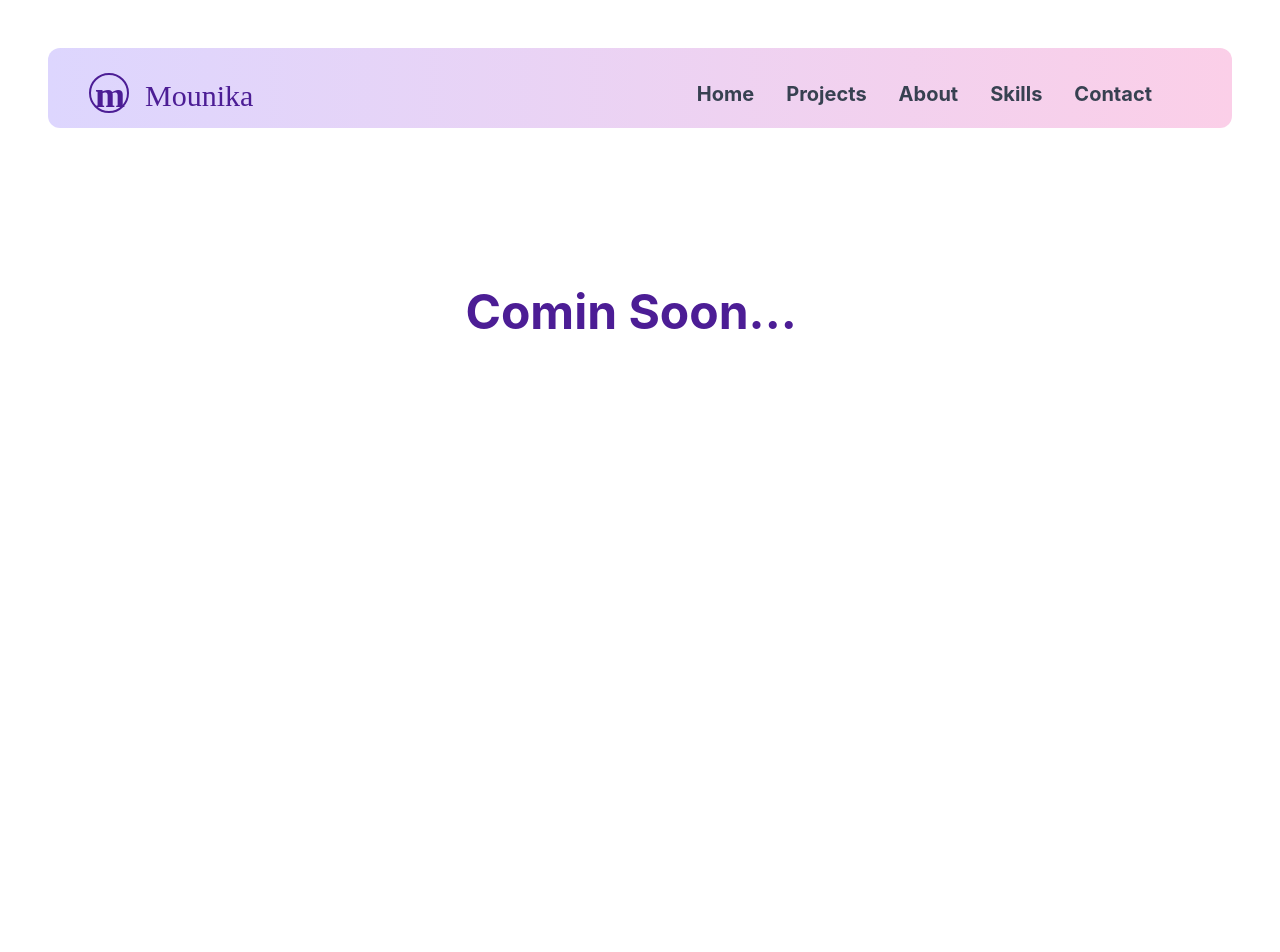
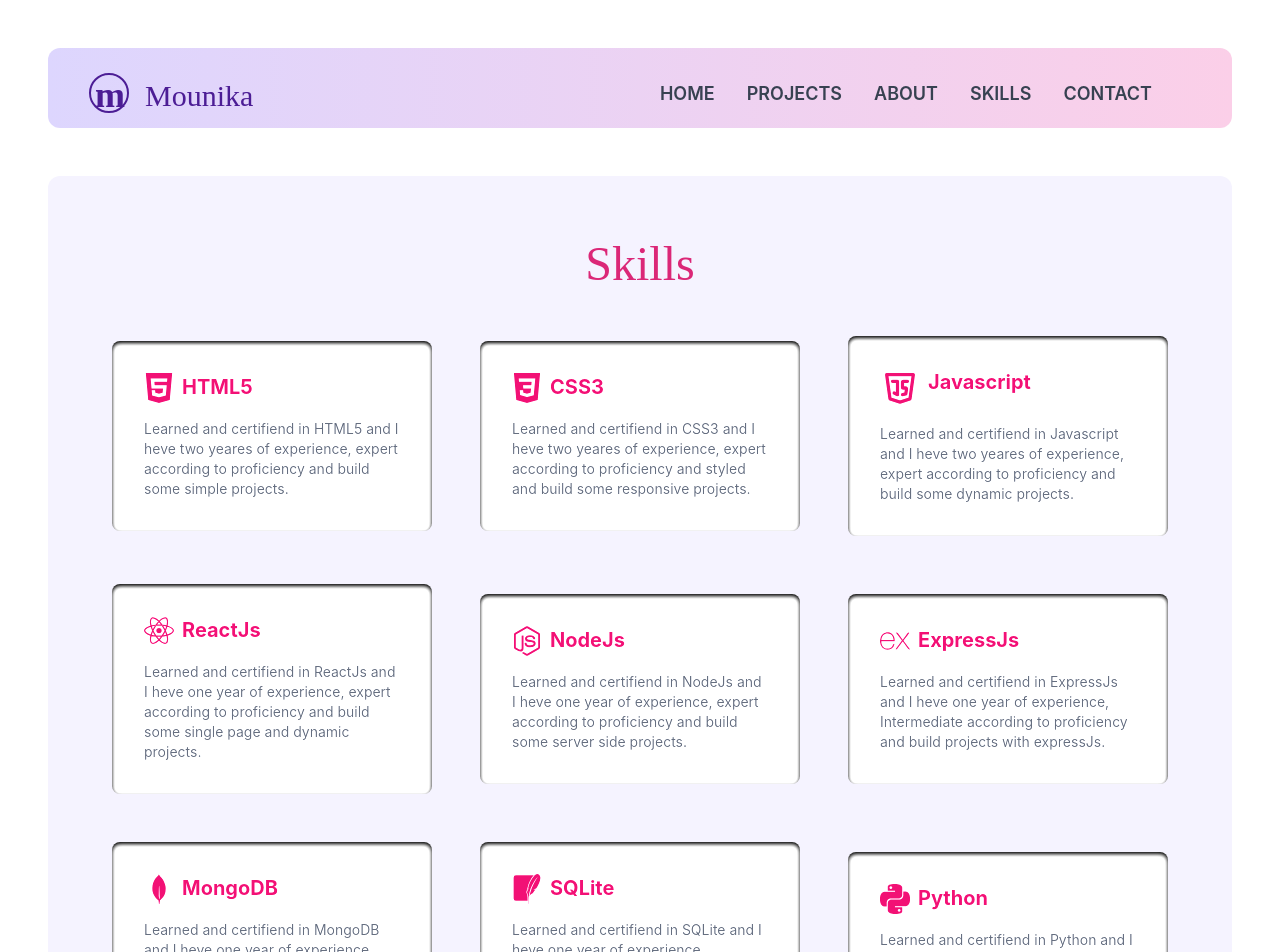
Before and after one commit to mounikalingala/portfolio, a React (Create React App) app: page /skills in a window 1280 px wide. Shown: the top 952 px of the page. Before the commit the page ends 800 px from the top, so only its background shows below. Built offline with nearby package versions, Linux system fonts and the light colour scheme.

Commit message:
Complete Mounika Lingala Portfolio

```diff
--- a/package.json
+++ b/package.json
@@ -4,9 +4,11 @@
   "private": true,
   "dependencies": {
     "@chakra-ui/react": "^2.6.1",
+    "@emailjs/browser": "^3.11.0",
     "@testing-library/jest-dom": "^5.16.5",
     "@testing-library/react": "^13.4.0",
     "@testing-library/user-event": "^13.5.0",
+    "emailjs-com": "^3.2.0",
     "react": "^18.2.0",
     "react-dom": "^18.2.0",
     "react-icons": "^4.8.0",
--- a/src/componets/Contact.js
+++ b/src/componets/Contact.js
@@ -1,14 +1,59 @@
 import React from 'react'
-import Typical from 'react-typical'
+import { BsFillPersonFill } from "react-icons/bs"
+import {MdEmail, MdCall, MdLocationOn} from "react-icons/md"
+import { BsSendFill } from "react-icons/bs"
+import emailjs from '@emailjs/browser';
 
-const Contact=()=> {
+const Contact = () => {
+
+  const sendEmail = (e) => {
+        e.preventDefault();
+
+        emailjs.sendForm('service_ecm4al2', 'template_kkeupkc', e.target, '2YH6TVaHF3KDdV12m')
+            .then((result) => {
+                console.log(result.text);
+            }, (error) => {
+                console.log(error.text);
+            });
+        e.target.reset()
+    };
+
   return (
-    <div className='text-center mt-40 text-violet-900 font-bold text-5xl'>
-      <Typical steps={[
-      "Comin Soon...",10000
-      ]}
-      />
+    <div className='flex justify-center flex-col text-center m-12 bg-pink-100 font-bold text-5xl rounded-xl p-12'>
+      <h1 className="text-center font-yatra text-violet-900 mt-4">Contact Me</h1>
+      <div className='flex flex-col items-center md:flex-row md:justify-between mt-8'>
+        <div className='flex flex-col order-2 md:order-1 mt-12'>
+          <div className='flex flex-row mb-8'>
+            <BsFillPersonFill size="30 " className='text-pink-700' />
+            <h1 className='text-lg ml-4 text-gray-600 mt-1 font-semibold'>Mounika Lingala</h1>
+          </div>
+          <div className='flex flex-row  mb-8'>
+            <MdCall size="30 " className='text-pink-700' />
+            <h1 className='text-lg ml-4 text-gray-600 mt-1 font-semibold'>+91 9542623716</h1>
+          </div>
+          <div className='flex flex-row mb-8'>
+            <MdEmail size="30 " className='text-pink-700' />
+            <h1 className='text-lg ml-4 text-gray-600 mt-1 font-semibold'>mounikagoudlingala@gmail.com</h1>
+          </div>
+          <div className='flex flex-row mb-8'>
+            <MdLocationOn size="30 " className='text-pink-700' />
+            <h1 className='text-lg ml-4 text-gray-600 mt-1 font-semibold'>Hederabad, Telengana</h1>
+          </div>
+        </div>
+        <div className='flex flex-col justify-center items-center order-1 md:order-2 '>
+          <form onSubmit={sendEmail} >
+                        <input className="text-sm text-Black mb-2 w-full max-w-sm font-normal bg-transparent outline-none border h-10 p-4 border-pink-600 rounded-md" type="text" name='name' placeholder='Name' /><br />
+                        <input className="text-sm text-Black mb-2 w-full max-w-sm font-normal bg-transparent outline-none border h-10 p-4 border-pink-600 rounded-md" type="email" name="email" placeholder='Email' /> <br />
+                        <input className="text-sm text-Black mb-8 w-full max-w-sm font-normal bg-transparent outline-none border h-10 p-4 border-pink-600 rounded-md" type="text" name="subject" placeholder='Subject' /><br />
+                        <textarea className="text-sm text-Black mb-4 w-full max-w-sm font-normal bg-transparent outline-none border h-10 p-4 border-pink-600 rounded-md h-40" name="message" placeholder='Your Message' cols="42" rows="4"></textarea> <br />
+                        <div className='flex flex-row justify-center items-center gap-2 w-[90px] h-10 bg-pink-600 ml-32 rounded-lg hover:ring ring-pink-600 cursor-pointer mt-2'>
+                            <input type="submit" className='text-lg font-semibold text-white text-center cursor-pointer' value="Send" />
+                            <BsSendFill className='text-xl text-white ' />
+                        </div>
+                    </form>
+        </div>
       </div>
+    </div>
   )
 }
 
--- a/src/componets/Navbar.js
+++ b/src/componets/Navbar.js
@@ -1,12 +1,11 @@
 import React,{useState} from 'react'
-import { Link } from 'react-router-dom'
 
 let menuItems = [
-    { name: "Home", link: "/" },
-    { name: "Projects", link: "/Projects" },
-    { name: "About", link: "/about" },
-    { name: "Skills", link: "/blogs" },
-    { name: "Contact", link: "/contact" }
+    { name: "HOME", link: "/" },
+    { name: "PROJECTS", link: "/Projects" },
+    { name: "ABOUT", link: "/about" },
+    { name: "SKILLS", link: "/skills" },
+    { name: "CONTACT", link: "/contact" }
   ]
 
 const Navbar = () => {
@@ -52,14 +51,14 @@ const Navbar = () => {
             </div>
             <ul className="MENU-LINK-MOBILE-OPEN flex flex-col items-center justify-between min-h-[250px]">
               {menuItems.map((menuItem) =>
-          <li key={menuItem.name} className='mr-8 hover:text-violet-900 text-gray-700 text-xl font-bold'><a href={menuItem.link}>{menuItem.name}</a></li>
+          <li key={menuItem.name} className='mr-8 hover:text-violet-900 text-gray-700 text-lg font-semibold'><a href={menuItem.link}>{menuItem.name}</a></li>
         )}
             </ul>
           </div>
         </section>
       <ul className='mt-8 hidden md:flex md:flex-row md:block mr-8 '>
           {menuItems.map((menuItem) =>
-          <li key={menuItem.name} className='mr-8 hover:text-violet-900 text-gray-700 text-xl font-bold'><a href={menuItem.link}>{menuItem.name}</a></li>
+          <li key={menuItem.name} className='mr-8 hover:text-pink-600 text-gray-700 text-lg font-semibold transition hover:-translate-y-1 '><a href={menuItem.link}>{menuItem.name}</a></li>
         )}
         <div className='mx-2 duration-500 border-b-2 opacity-0 border-black group-hover:opacity-100'></div>
         </ul>
--- a/src/componets/Profile.js
+++ b/src/componets/Profile.js
@@ -14,7 +14,7 @@ const Profile=()=> {
                   <h3 className='text-gray-700 text-2xl font-semibold'>Fullstack Developer</h3>
 
                   <button type='button' className='mt-8 bg-pink-500 text-violet-900 text-xl font-semibold w-100 h-12 rounded-full ml-20 hover:border hover:bg-transparent hover:text-pink-600 hover:border-pink-500 focus:'>
-                      <a href='https://drive.google.com/file/d/1P-znRTT-6rCBFWAjHnhFgB5mvigvTLF7/view?usp=drivesdk' target='_blank' className='flex flex-row justify-center transition' >Resume <FaDownload className=' ml-4 mt-2' /></a>
+                      <a href='https://drive.google.com/file/d/1P-znRTT-6rCBFWAjHnhFgB5mvigvTLF7/view?usp=drivesdk' target='_blank' className='flex flex-row justify-center transition' >Resume <FaDownload className='animate-bounce ml-4 mt-2' /></a>
                   </button>
                   <div className='flex flex-row justify-between mt-4'>
                       <h1 className='mt-4 text-gray-700 hidden md:block font-semibold'>Follow Me _______</h1>
--- a/src/componets/Projects.js
+++ b/src/componets/Projects.js
@@ -16,7 +16,7 @@ import project4 from "../assets/images/food-munch.png"
 const Projects=()=> {
   return (
     <div className='m-12 p-8 bg-violet-50 bg-full rounded-xl border'>
-      <h1 className='text-center font-yatra text-violet-900 text-5xl font-bold mt-8 mb-12'>My Projects</h1>
+      <h1 className='text-center font-yatra text-pink-600 text-5xl font-bold mt-8 mb-12'>My Projects</h1>
       <div className='grid md:grid-cols-3 flex flex-col justify-center md:flex-row flex-wrap mt-8 mb'>
         <div className='bg-zinc-50 mb-12 rounded-lg w-80 ml-4 h-[360px] border-l-4 border-pink-500 transition hover:border-r-4 hover:border-pink-500 hover:border-0 hover:-translate-y-1 duration-300 hover:scale-200 shadow-xl shadow-black relative group '>
           <img src={project1} alt="" className='rounded-t-lg' />
@@ -59,7 +59,7 @@ const Projects=()=> {
           </div>
         </div>
         <div className='bg-zinc-50 mb-12 rounded-lg w-80 ml-4 h-[360px] border-l-4 border-pink-500 transition hover:border-r-4 hover:border-pink-500 hover:border-0 hover:-translate-y-1 duration-300 hover:scale-200 shadow-xl shadow-black relative group '>
-          <img src={project1} alt="" className='rounded-t-lg' />
+          <img src={project3} alt="" className='rounded-t-lg' />
           <div className='flex flex-col items-center p-4'>
             <h1 className='text-gray-700 font-bold text-pink-600 text-lg'>Openauto</h1>
             <p className=" text-gray-500 text-sm m-2 ">
--- a/src/componets/Skills.js
+++ b/src/componets/Skills.js
@@ -1,13 +1,79 @@
 import React from 'react'
-import Typical from 'react-typical'
+import {ImHtmlFive} from 'react-icons/im'
+import { SiCss3, SiExpress, SiMongodb, SiSqlite, SiPython } from "react-icons/si"
+import { TbBrandJavascript } from "react-icons/tb"
+import { GrReactjs } from "react-icons/gr"
+import { FaNodeJs } from "react-icons/fa"
 
 const Skils=()=> {
   return (
-    <div className='text-center mt-40 text-violet-900 font-bold text-5xl'>
-      <Typical steps={[
-      "Comin Soon...",10000
-      ]}
-      />
+    <div className='bg-violet-50 rounded-xl m-12 p-12 text-5xl'>
+      <h1 className="text-center font-yatra text-pink-600 mt-4">Skills</h1>
+      <div className='flex flex-wrap justify-center items-center flex-col md:flex-row gap-12 mt-12 mb-12'>
+        <div className='flax flex-col bg-zinc-50 relative w-80 shadow-inner shadow rounded-lg p-8 shadow-black contrast-125 '>
+          <div className='flex flex-row text-pink-600 text-xl mb-4'>
+            <ImHtmlFive size="30" />
+            <h1 className='ml-2 font-bold'>HTML5</h1>
+          </div>
+          <p className='text-sm text-gray-500'>Learned and certifiend in HTML5 and I heve two yeares of experience, expert according to proficiency and build some simple projects. </p>
+        </div>
+        <div className='flax flex-col bg-zinc-50 relative w-80 shadow-inner shadow rounded-lg p-8 shadow-black contrast-125 '>
+          <div className='flex flex-row text-pink-600 text-xl mb-4'>
+            <SiCss3 size="30" />
+            <h1 className='ml-2 font-bold'>CSS3</h1>
+          </div>
+          <p className='text-sm text-gray-500'>Learned and certifiend in CSS3 and I heve two yeares of experience, expert according to proficiency and styled and build some responsive projects. </p>
+        </div>
+        <div className='flax flex-col bg-zinc-50 relative w-80 shadow-inner shadow rounded-lg p-8 shadow-black contrast-125 '>
+          <div className='flex flex-row text-pink-600 text-xl mb-4'>
+            <TbBrandJavascript size="40" />
+            <h1 className='ml-2 font-bold'>Javascript</h1>
+          </div>
+          <p className='text-sm text-gray-500'>Learned and certifiend in Javascript and I heve two yeares of experience, expert according to proficiency and build some dynamic projects. </p>
+        </div>
+        <div className='flax flex-col bg-zinc-50 relative w-80 shadow-inner shadow rounded-lg p-8 shadow-black contrast-125 '>
+          <div className='flex flex-row text-pink-600 text-xl mb-4'>
+            <GrReactjs size="30" />
+            <h1 className='ml-2 font-bold'>ReactJs</h1>
+          </div>
+          <p className='text-sm text-gray-500'>Learned and certifiend in ReactJs and I heve one year of experience, expert according to proficiency and build some single page and dynamic projects. </p>
+        </div>
+        <div className='flax flex-col bg-zinc-50 relative w-80 shadow-inner shadow rounded-lg p-8 shadow-black contrast-125 '>
+          <div className='flex flex-row text-pink-600 text-xl mb-4'>
+            <FaNodeJs size="30" />
+            <h1 className='ml-2 font-bold'>NodeJs</h1>
+          </div>
+          <p className='text-sm text-gray-500'>Learned and certifiend in NodeJs and I heve one year of experience, expert according to proficiency and build some server side projects. </p>
+        </div>
+        <div className='flax flex-col bg-zinc-50 relative w-80 shadow-inner shadow rounded-lg p-8 shadow-black contrast-125 '>
+          <div className='flex flex-row text-pink-600 text-xl mb-4'>
+            <SiExpress size="30" />
+            <h1 className='ml-2 font-bold'>ExpressJs</h1>
+          </div>
+          <p className='text-sm text-gray-500'>Learned and certifiend in ExpressJs and I heve one year of experience, Intermediate according to proficiency and build projects with expressJs. </p>
+        </div>
+        <div className='flax flex-col bg-zinc-50 relative w-80 shadow-inner shadow rounded-lg p-8 shadow-black contrast-125 '>
+          <div className='flex flex-row text-pink-600 text-xl mb-4'>
+            <SiMongodb size="30" />
+            <h1 className='ml-2 font-bold'>MongoDB</h1>
+          </div>
+          <p className='text-sm text-gray-500'>Learned and certifiend in MongoDB and I heve one year of experience, intermediate according to proficiency and created database for projects. </p>
+        </div>
+        <div className='flax flex-col bg-zinc-50 relative w-80 shadow-inner shadow rounded-lg p-8 shadow-black contrast-125 '>
+          <div className='flex flex-row text-pink-600 text-xl mb-4'>
+            <SiSqlite size="30" />
+            <h1 className='ml-2 font-bold'>SQLite</h1>
+          </div>
+          <p className='text-sm text-gray-500'>Learned and certifiend in SQLite and I heve one year of experience, intermediate according to proficiency and created database for projects. </p>
+        </div>
+        <div className='flax flex-col bg-zinc-50 relative w-80 shadow-inner shadow rounded-lg p-8 shadow-black contrast-125 '>
+          <div className='flex flex-row text-pink-600 text-xl mb-4'>
+            <SiPython size="30" />
+            <h1 className='ml-2 font-bold'>Python</h1>
+          </div>
+          <p className='text-sm text-gray-500'>Learned and certifiend in Python and I heve one year of experience, intermediate according to proficiency. </p>
+        </div>
+      </div>
       </div>
   )
 }
```
Also changed, not shown: 1 other file (tests, documents, lock files or other folders).
